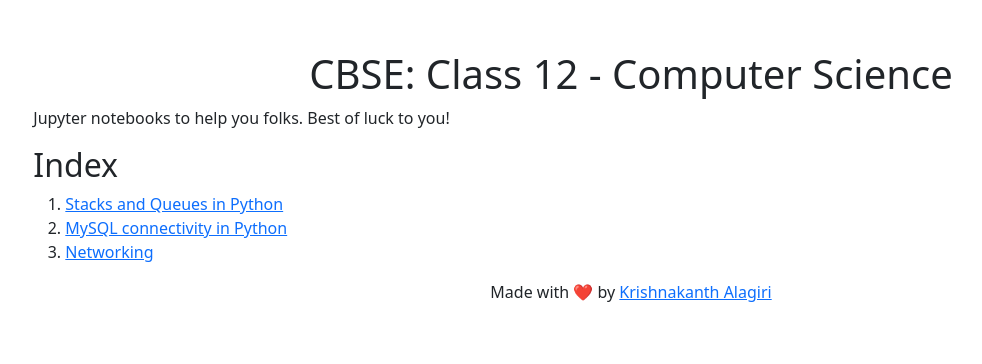
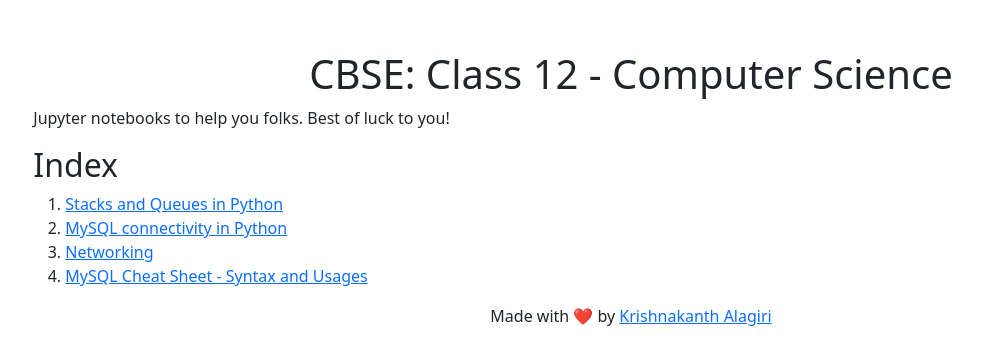
Before and after one commit to bearlike/CBSE-Computer-Science, a plain HTML site: page docs/index.html in a window 1280 px wide. Shown: the whole page, without its empty margins (9-991 px from the left). Drawn offline with nearby package versions, Linux system fonts and the light colour scheme.

Commit message:
Add MySQL Cheat Sheet

```diff
--- a/docs/index.html
+++ b/docs/index.html
@@ -23,6 +23,7 @@
         <li><a href="Python - Stacks and Queues.html">Stacks and Queues in Python</a></li>
         <li><a href="Python - MySQL Connectivity.html">MySQL connectivity in Python</a></li>
         <li><a href="Class_12_Networking.pdf">Networking</a></li>
+        <li><a href="Class_12_MySQL_Cheat_Sheet.pdf">MySQL Cheat Sheet - Syntax and Usages</a></li>
     </ol>
     <!-- <h2 id="prerequisites">Prerequisites</h2>
     <p>The notebooks rely on <code>graphviz</code> libraries to help visualize data structures. The repository contains <code>apt.txt</code> and <code>requirements.txt</code> makes it possible to install packages from the ubuntu apt repository and Pip Package
```
Also changed, not shown: 1 other file.
